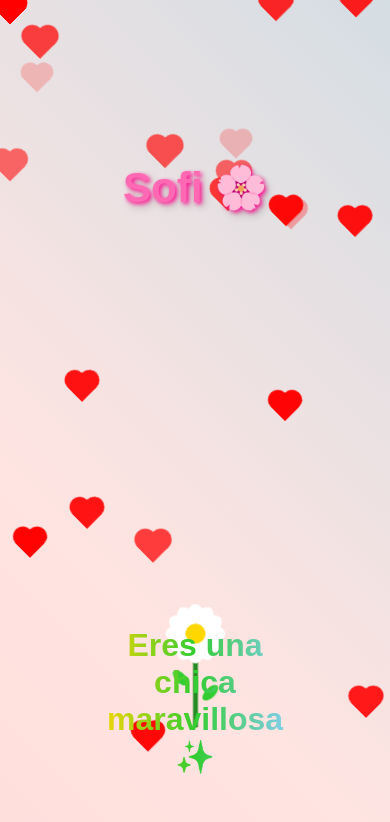
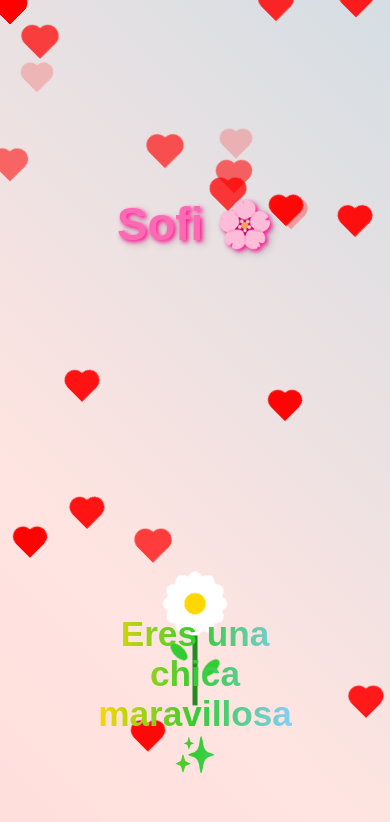
Before and after one commit to juangomcar/RegaloNavidad, a plain HTML site: page index.html in a window 390 px wide. Drawn offline with Linux system fonts and the light colour scheme.

Commit message:
Ajustes responsivos: Sofi, flor y mensajes en móviles

```diff
--- a/styles.css
+++ b/styles.css
@@ -242,21 +242,21 @@ body {
 @media (max-width: 768px) {
   /* 📌 Nombre (Sofi) */
   .name {
-    top: calc(18% + 10px); /* Ajuste fino para mejor posición */
-    font-size: 2.4rem; /* Tamaño adecuado */
+    top: calc(20% + 10px); /* Ajuste fino para mejor posición */
+    font-size: 2.5rem; /* Tamaño adecuado */
   }
 
   /* 🌻 Flor (Canvas) */
   #flowerCanvas {
-    width: 90%; /* Flor un 25% más grande */
+    width: 100%; /* Flor al 100% del contenedor */
     height: auto;
-    transform: translateY(-20px); /* Subir 1 cm (10px) */
+    transform: translateY(-30px); /* Subir 1.5 cm (15px) */
   }
 
   /* 💬 Mensajes de abajo */
   .bottom-messages {
-    font-size: 2.2rem; /* Tamaño adecuado para mensajes */
-    bottom: 8%; /* Espacio adecuado respecto a la flor */
+    font-size: 2.4rem; /* Tamaño adecuado para mensajes */
+    bottom: 10%; /* Espacio adecuado respecto a la flor */
   }
 }
 
@@ -264,20 +264,20 @@ body {
 @media (max-width: 480px) {
   /* 📌 Nombre (Sofi) */
   .name {
-    top: calc(18% + 10px); /* Ajuste fino para el texto */
-    font-size: 2.4rem; /* Tamaño reducido para pantallas pequeñas */
+    top: calc(22% + 10px); /* Ajuste más arriba para mejor visibilidad */
+    font-size: 2.6rem; /* Tamaño ligeramente más grande */
   }
 
   /* 🌻 Flor (Canvas) */
   #flowerCanvas {
-    width: 120%; /* Aumentar tamaño de la flor (20% más grande que el contenedor) */
+    width: 130%; /* Aumentar tamaño de la flor (30% más grande que el contenedor) */
     height: auto;
-    transform: translateY(-1.5cm); /* Subir 1.5 cm más arriba */
+    transform: translateY(-2cm); /* Subir 2 cm más arriba */
   }
 
   /* 💬 Mensajes de abajo */
   .bottom-messages {
-    font-size: 2rem; /* Tamaño adecuado para pantallas pequeñas */
-    bottom: 8%; /* Ajuste de espacio */
+    font-size: 2.2rem; /* Tamaño adecuado para pantallas pequeñas */
+    bottom: 8%; /* Ajuste de espacio adecuado */
   }
 }
```
